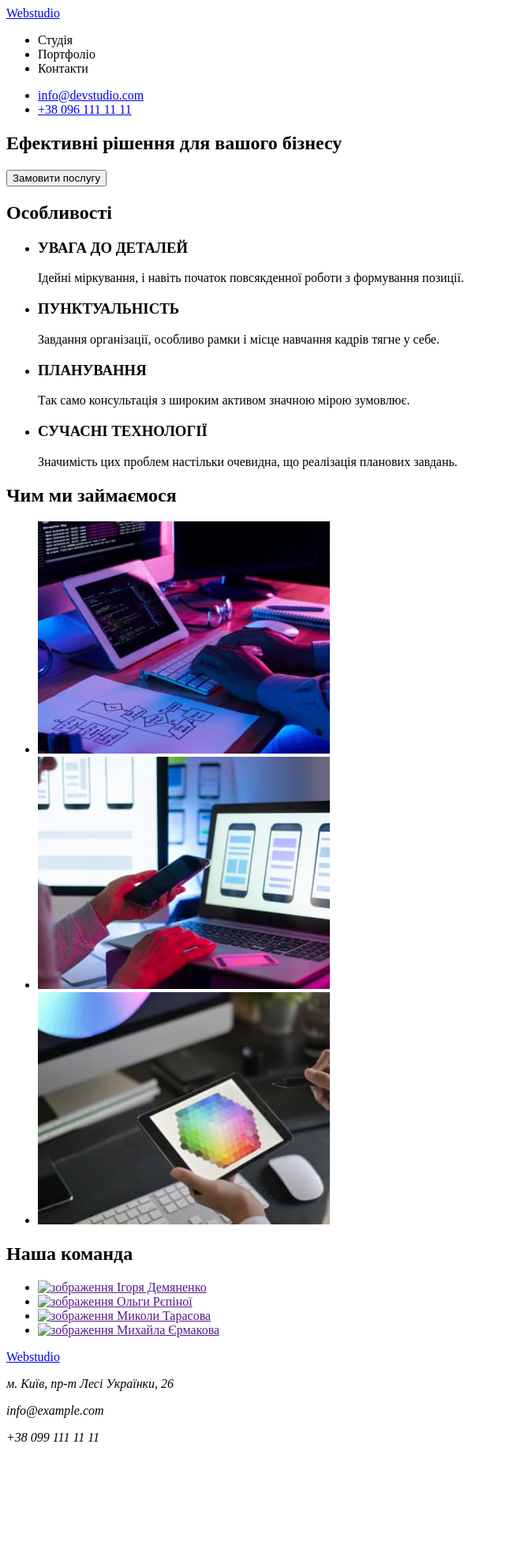
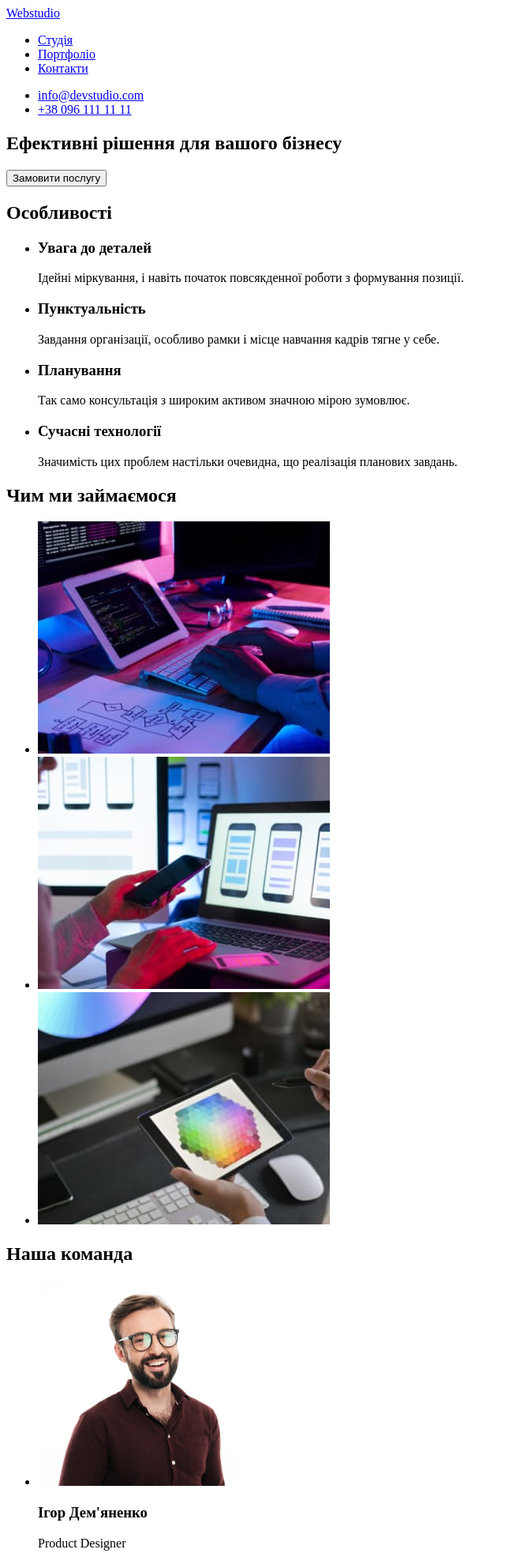
Before and after one commit to AndriiTymoshenko/goit-markup-hw-01, a plain HTML site: page index.html in a window 1280 px wide. Shown: the top 1966 px of the page at 79% size, without its empty margins (0-640 px from the left). Before the commit the page ends 1845 px from the top, so only its background shows below. Drawn offline with Linux system fonts and the light colour scheme.

Commit message:
Update index.html
According to mentor recommendation

```diff
--- a/index.html
+++ b/index.html
@@ -12,9 +12,9 @@
       <nav>
         <a href="#" lang="en">Webstudio</a>
         <ul>
-          <li>Студія</li>
-          <li>Портфоліо</li>
-          <li>Контакти</li>
+          <li><a href="#">Студія</a></li>
+          <li><a href="#">Портфоліо</a></li>
+          <li><a href="#">Контакти</a></li>
         </ul>
       </nav>
       <ul>
@@ -33,27 +33,27 @@
         <h2>Особливості</h2>
         <ul>
           <li>
-            <h3>УВАГА ДО ДЕТАЛЕЙ</h3>
+            <h3>Увага до деталей</h3>
             <p>
               Ідейні міркування, і навіть початок повсякденної роботи з
               формування позиції.
             </p>
           </li>
           <li>
-            <h3>ПУНКТУАЛЬНІСТЬ</h3>
+            <h3>Пунктуальність</h3>
             <p>
               Завдання організації, особливо рамки і місце навчання кадрів тягне
               у себе.
             </p>
           </li>
           <li>
-            <h3>ПЛАНУВАННЯ</h3>
+            <h3>Планування</h3>
             <p>
               Так само консультація з широким активом значною мірою зумовлює.
             </p>
           </li>
           <li>
-            <h3>СУЧАСНІ ТЕХНОЛОГІЇ</h3>
+            <h3>Сучасні технології</h3>
             <p>
               Значимість цих проблем настільки очевидна, що реалізація планових
               завдань.
@@ -66,31 +66,25 @@
         <h2>Чим ми займаємося</h2>
         <ul>
           <li>
-            <a href="">
             <img
               src="./images/box1.jpg"
               alt="зображення компютера"
               width="370"
             />
-            </a>
           </li>
           <li>
-            <a href="">
             <img
               src="./images/box2.jpg"
               alt="зображення телефона та компютера"
               width="370"
             />
-            </a>
           </li>
           <li>
-            <a href="">
             <img
               src="./images/box3.jpg"
               alt="зображення планшета"
               width="370"
             />
-            </a>
           </li>
         </ul>
       </section>
@@ -99,40 +93,40 @@
         <h2>Наша команда</h2>
         <ul>
           <li>
-            <a href="">
             <img
-                src="./images/team-card-1.jpg"
+              src="./images/team-card-one.jpg"
               alt="зображення Ігоря Демяненко"
               width="270"
             />
-            </a>
+            <h3>Ігор Дем'яненко</h3>
+            <p>Product Designer</p>
           </li>
           <li>
-            <a href="">
             <img
-                src="./images/team-card-2.jpg"
+              src="./images/team-card-two.jpg"
               alt="зображення Ольги Рєпіної"
               width="270"
             />
-            </a>
+            <h3>Ольга Рєпіна</h3>
+            <p>Frontend Developer</p>
           </li>
           <li>
-            <a href="">
             <img
-                src="./images/team-card-3.jpg"
+              src="./images/team-card-three.jpg"
               alt="зображення Миколи Тарасова"
               width="270"
             />
-            </a>
+            <h3>Микола Тарасов</h3>
+            <p>Marketing</p>
           </li>
           <li>
-            <a href="">
             <img
-                src="./images/team-card-4.jpg"
+              src="./images/team-card-four.jpg"
               alt="зображення Михайла Єрмакова"
               width="270"
             />
-            </a>
+            <h3>Михайло Єрмаков</h3>
+            <p>UI Designer</p>
           </li>
         </ul>
       </section>
@@ -141,9 +135,16 @@
     <footer>
       <a href="#" lang="en">Webstudio</a>
       <address>
-        <p>м. Київ, пр-т Лесі Українки, 26</p>
-        <p>info@example.com</p>
-        <p>+38 099 111 11 11</p>
+        <ul>
+          <li>
+            <a
+              href="https://www.google.com/maps/place/%D0%B1%D1%83%D0%BB%D1%8C%D0%B2%D0%B0%D1%80+%D0%9B%D0%B5%D1%81%D1%96+%D0%A3%D0%BA%D1%80%D0%B0%D1%97%D0%BD%D0%BA%D0%B8,+26,+%D0%9A%D0%B8%D1%97%D0%B2,+02000/@50.4265807,30.5383858,17z/data=!3m1!4b1!4m5!3m4!1s0x40d4cf0e033ecbe9:0x57a4dffefec77da0!8m2!3d50.4265807!4d30.5383858"
+              >м. Київ, пр-т Лесі Українки, 26</a
+            >
+          </li>
+          <li><a href="mailto:info@devstudio.com">info@example.com</a></li>
+          <li><a href="tel:+380961111111">+38 099 111 11 11</a></li>
+        </ul>
       </address>
     </footer>
   </body>
```
Lines whose indentation alone changed are shown as unchanged.
